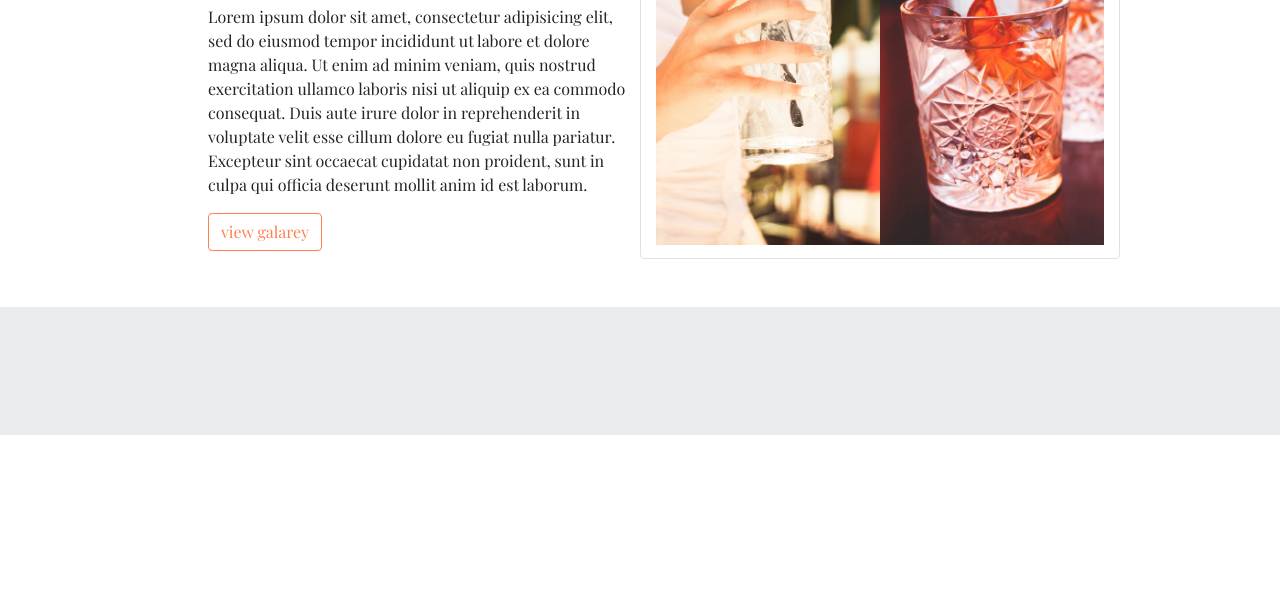
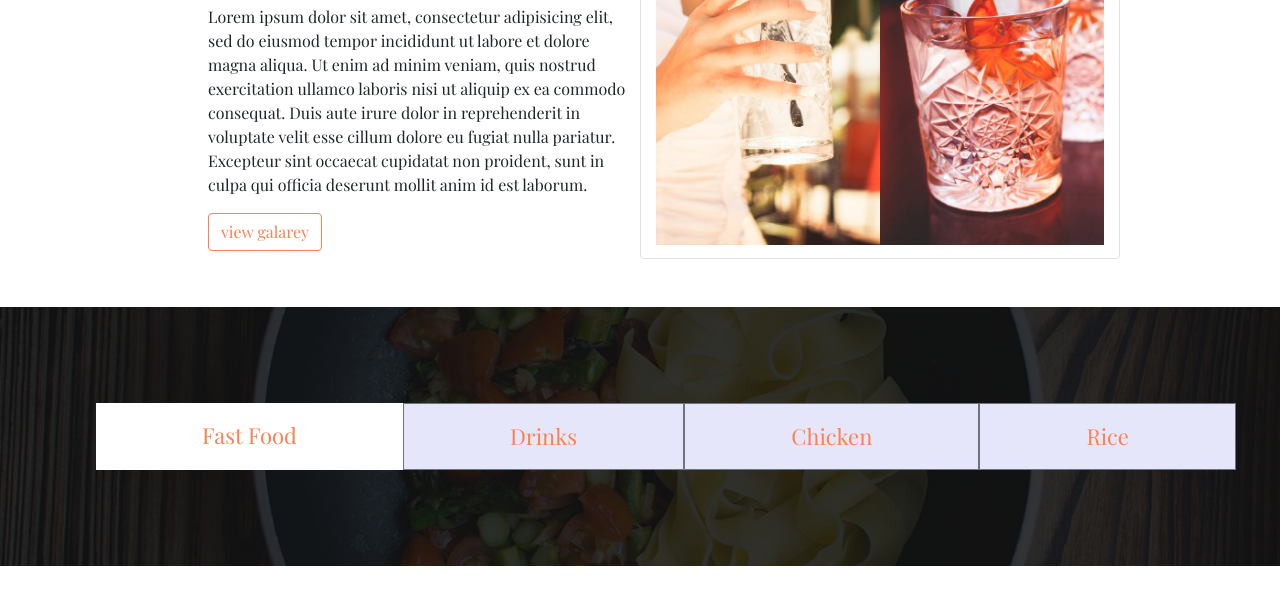
Before and after one commit to IreriVIkki/moringa-ip2, a plain HTML site: page index.html in a window 1280 px wide. Shown: the part 1354-1958 px from the top of the page. Drawn offline with nearby package versions, Linux system fonts and the light colour scheme; a web font is replaced by a local one.

Commit message:
added menu table

```diff
--- a/css/styles.css
+++ b/css/styles.css
@@ -6,6 +6,15 @@ body {
 #main-title #right-price {
   font-weight: bold;
 }
+
+.coral {
+  color: coral;
+}
+
+.bg-lavender {
+  background-color: lavender;
+}
+
 
 .jumbotron {
   border-radius: 0;
@@ -84,5 +93,13 @@ body {
 }
 
 #jumbotron-menu-nav {
+  background-image: url('../img/backgrounds/foodsBg.jpg');
+  background-position: center;
+  background-repeat: no-repeat;
+  background-size: 100% auto;
+  font-size: 22px;
+}
 
+#inner-menu {
+  background-color: #fff;
 }
--- a/index.html
+++ b/index.html
@@ -90,7 +90,21 @@
     <br>
     <br>
 
-    <div class="jumbotron" id="jumbotron-menu-nav">
+    <div class="jumbotron p-5 coral" id="jumbotron-menu-nav">
+      <div class="container p-0 m-5 d-flex text-center bg-white" id="inner-menu">
+        <div class="flex-fill p-3">
+          <span class="align-self-center">Fast Food</span>
+        </div>
+        <div class="flex-fill p-3 border border-secondary bg-lavender">
+          <span class="align-self-center">Drinks</span>
+        </div>
+        <div class="flex-fill p-3 border border-secondary bg-lavender">
+          <span class="align-self-center">Chicken</span>
+        </div>
+        <div class="flex-fill p-3 border border-secondary bg-lavender">
+          <span class="align-self-center">Rice</span>
+        </div>
+      </div>
 
     </div>
 
```
